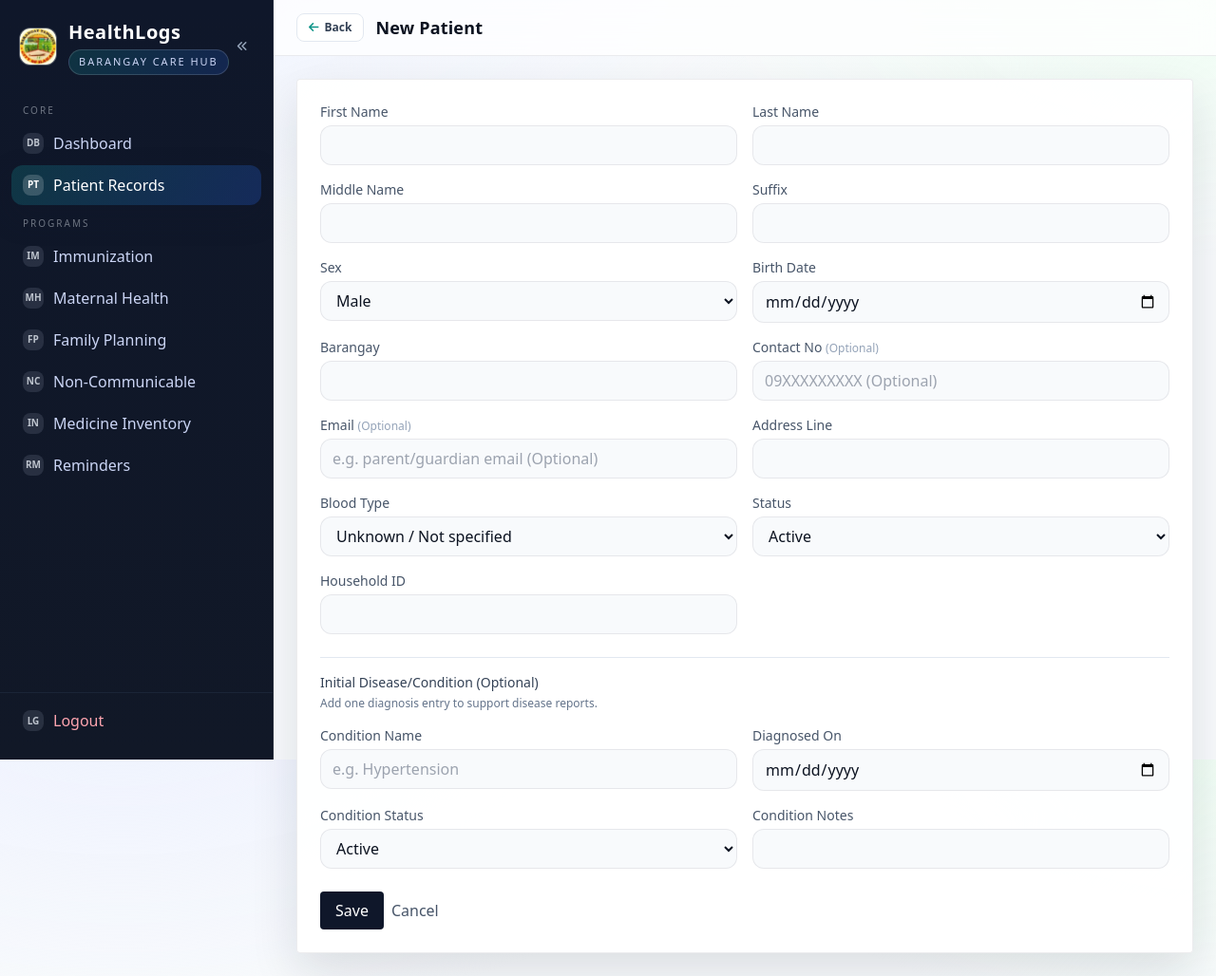
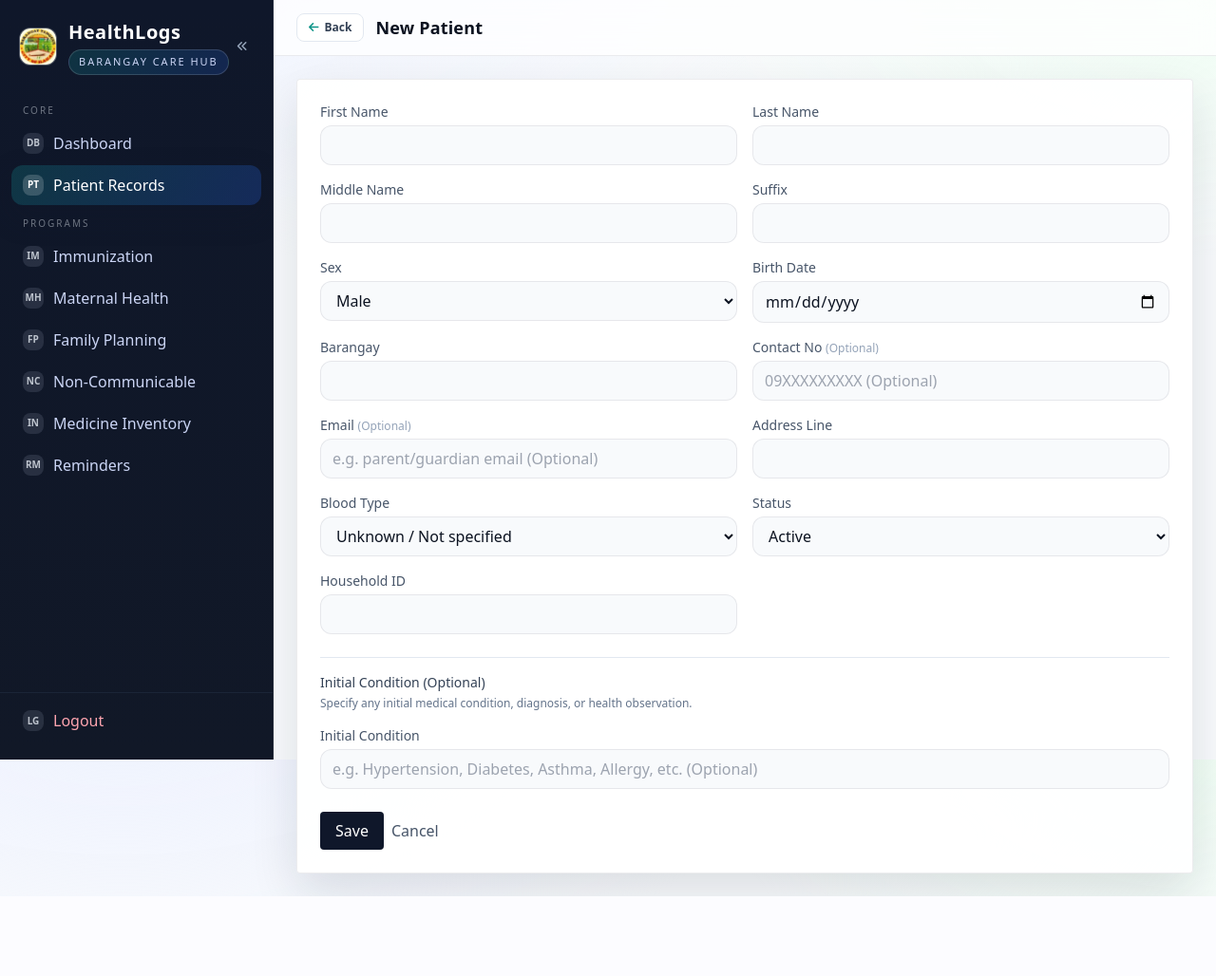
Before and after one commit to E1mar-cay/Healthlogs, a PHP site: page /HealthLogs/public/patients/form.php in a window 1280 px wide. Shown: the whole page at 95% size. After the commit the page ends 944 px from the top, so only its background shows below. Run offline with PHP 8.4, Linux system fonts and the light colour scheme; a user stored in the database is signed in.

```diff
--- a/public/patients/_form_fields.php
+++ b/public/patients/_form_fields.php
@@ -82,27 +82,10 @@
     </div>
 
     <div class="md:col-span-2 mt-2 border-t border-slate-200 pt-4">
-      <div class="text-sm font-medium text-slate-700">Initial Disease/Condition (Optional)</div>
-      <p class="text-xs text-slate-500 mt-1">Add one diagnosis entry to support disease reports.</p>
+      <div class="text-sm font-medium text-slate-700">Initial Condition (Optional)</div>
+      <p class="text-xs text-slate-500 mt-1">Specify any initial medical condition, diagnosis, or health observation.</p>
     </div>
-    <div>
-      <label class="block text-sm text-slate-600">Condition Name</label>
-      <input name="condition_name" class="mt-1 w-full border rounded px-3 py-2" placeholder="e.g. Hypertension" value="<?= h(old('condition_name', '')) ?>" />
+    <div class="md:col-span-2">
+      <label class="block text-sm text-slate-600">Initial Condition</label>
+      <input name="condition_name" class="mt-1 w-full border rounded px-3 py-2" placeholder="e.g. Hypertension, Diabetes, Asthma, Allergy, etc. (Optional)" value="<?= h(old('condition_name', '')) ?>" />
     </div>
-    <div>
-      <label class="block text-sm text-slate-600">Diagnosed On</label>
-      <input type="date" name="diagnosed_on" class="mt-1 w-full border rounded px-3 py-2" value="<?= h(old('diagnosed_on', '')) ?>" />
-    </div>
-    <div>
-      <label class="block text-sm text-slate-600">Condition Status</label>
-      <select name="condition_status" class="mt-1 w-full border rounded px-3 py-2">
-        <?php $conditionStatus = old('condition_status', 'active'); ?>
-        <option value="active" <?= $conditionStatus === 'active' ? 'selected' : '' ?>>Active</option>
-        <option value="resolved" <?= $conditionStatus === 'resolved' ? 'selected' : '' ?>>Resolved</option>
-        <option value="chronic" <?= $conditionStatus === 'chronic' ? 'selected' : '' ?>>Chronic</option>
-      </select>
-    </div>
-    <div>
-      <label class="block text-sm text-slate-600">Condition Notes</label>
-      <input name="condition_notes" class="mt-1 w-full border rounded px-3 py-2" value="<?= h(old('condition_notes', '')) ?>" />
-    </div>
--- a/public/patients/save.php
+++ b/public/patients/save.php
@@ -209,7 +209,7 @@ try {
             $patientId,
             $conditionName,
             in_array($conditionStatus, ['active', 'resolved', 'chronic'], true) ? $conditionStatus : 'active',
-            ($diagnosedOn !== null && $diagnosedOn !== '') ? $diagnosedOn : null,
+            ($diagnosedOn !== null && $diagnosedOn !== '') ? $diagnosedOn : date('Y-m-d'),
             $conditionNotes,
         ]);
     }
```
